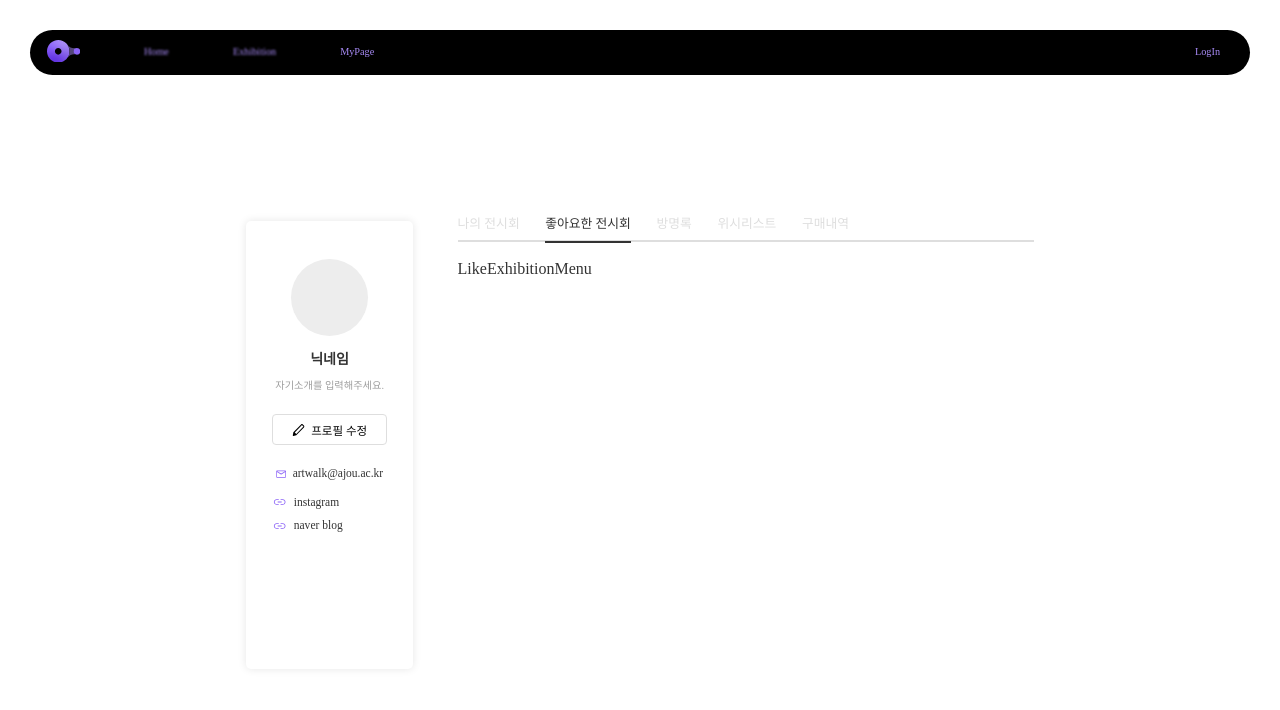
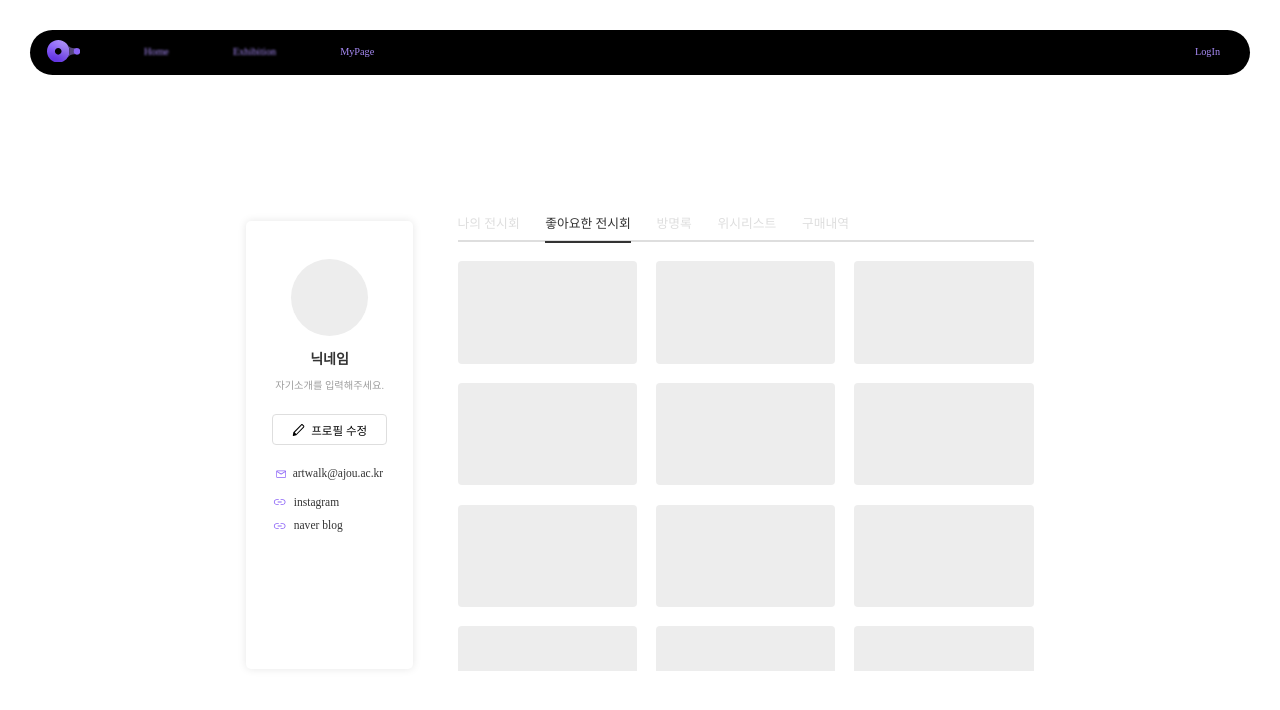
Before and after one commit to 23-2-Media-Project/front, a React (Create React App) app: page /mypage in a window 1280 px wide. Both pictures are taken after a click on the element "좋아요한 전시회". Shown: the top 710 px of the page. Built offline with nearby package versions, Linux system fonts and the light colour scheme; a web font is replaced by a local one.

Commit message:
feature: 마이페이지 - 좋아요한 전시회 메뉴 구현

```diff
--- a/src/components/mypage/LikeExhibitionMenu.jsx
+++ b/src/components/mypage/LikeExhibitionMenu.jsx
@@ -1,7 +1,34 @@
-import React from "react";
+import React, { useState } from "react";
+
+import ListHoverContents from "../common/ListHoverContents";
 
 const LikeExhibitionMenu = () => {
-  return <div>LikeExhibitionMenu</div>;
+  const [hoverIdx, setHoverIdx] = useState(-1);
+
+  return (
+    <div className="like-exhibition-wrap">
+      {lists.map((list, index) => {
+        return (
+          <div
+            key={index}
+            className="list"
+            onMouseOver={() => {
+              setHoverIdx(index);
+            }}
+            onMouseLeave={() => {
+              setHoverIdx(-1);
+            }}
+          >
+            <div className={`hover-wrap ${hoverIdx === index && "active"}`}>
+              <ListHoverContents />
+            </div>
+          </div>
+        );
+      })}
+    </div>
+  );
 };
 
 export default LikeExhibitionMenu;
+
+const lists = [1, 1, 1, 1, 1, 1, 1, 1, 1, 1, 1, 1, 1, 1, 1];
--- a/src/styles/MyPage.scss
+++ b/src/styles/MyPage.scss
@@ -131,7 +131,8 @@
       &::-webkit-scrollbar-track {
         background: transparent;
       }
-      .my-exhibition-wrap {
+      .my-exhibition-wrap,
+      .like-exhibition-wrap {
         display: flex;
         justify-content: space-between;
         flex-wrap: wrap;
```
